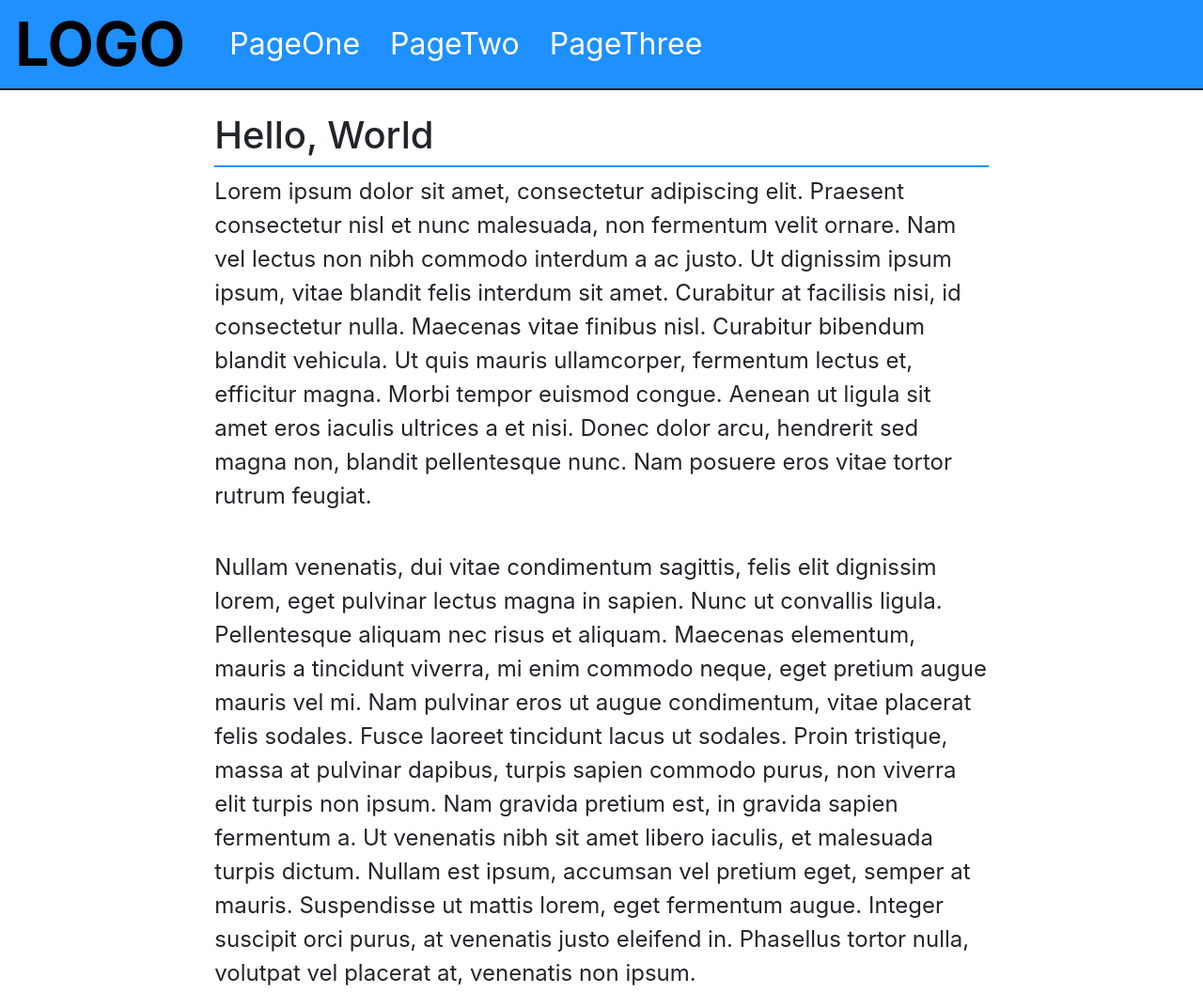
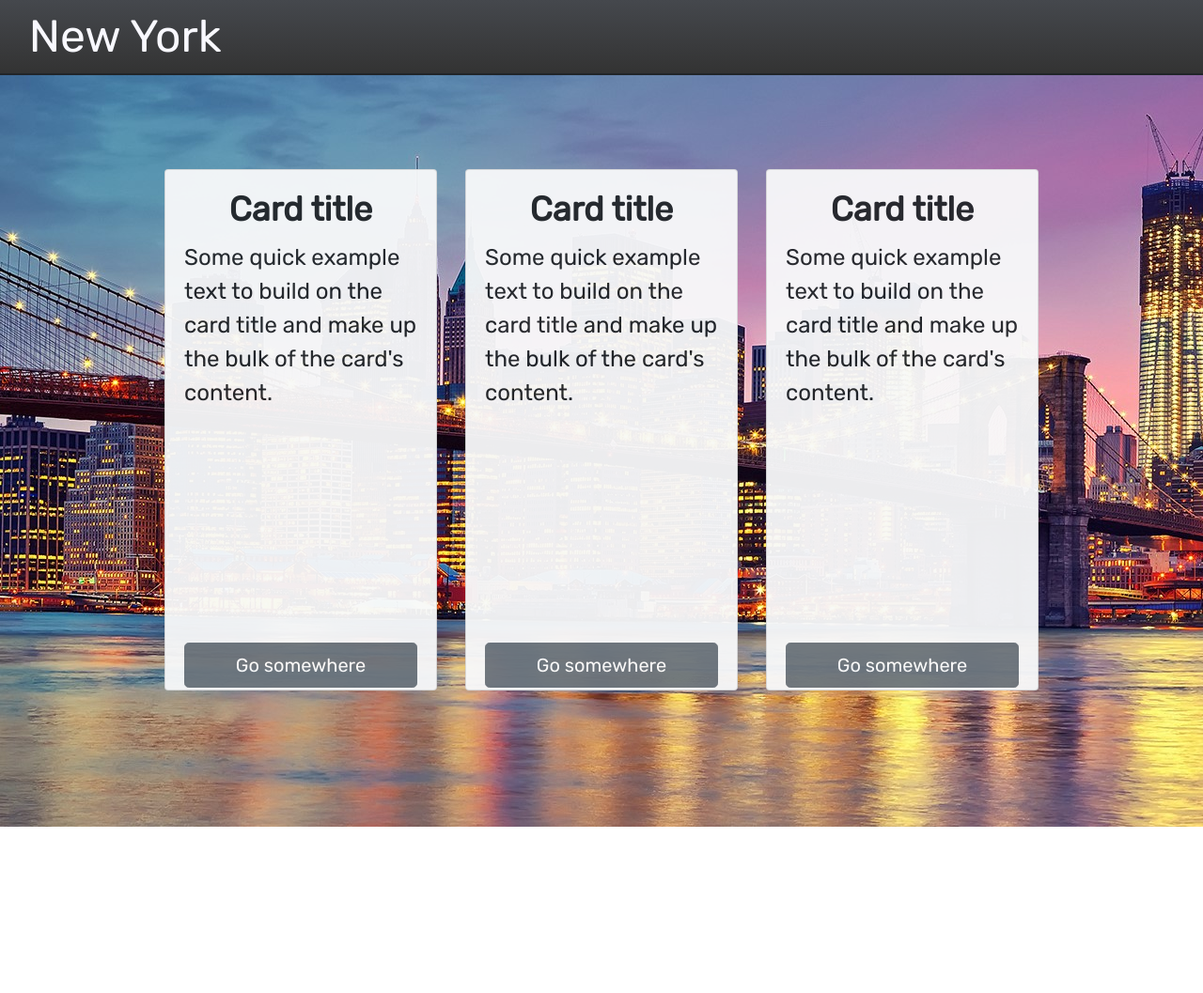
Before and after one commit to BillyF7/project0, a plain HTML site: page index.html in a window 1280 px wide. Shown: the top 1057 px of the page at 94% size. After the commit the page ends 880 px from the top, so only its background shows below. Drawn offline with nearby package versions, Linux system fonts and the light colour scheme.

Commit message:
Revamped website design and changed to a website about New York

```diff
--- a/index.html
+++ b/index.html
@@ -6,58 +6,51 @@
 
     <link rel="stylesheet" href="https://stackpath.bootstrapcdn.com/bootstrap/4.3.1/css/bootstrap.min.css" integrity="sha384-ggOyR0iXCbMQv3Xipma34MD+dH/1fQ784/j6cY/iJTQUOhcWr7x9JvoRxT2MZw1T" crossorigin="anonymous">
     <link rel="stylesheet" href="styles.css">
-    <title>My Webpage</title>
+    <link href="https://fonts.googleapis.com/css?family=Rubik&display=swap" rel="stylesheet">
+
+    <title>New York</title>
 
     <script src="https://ajax.googleapis.com/ajax/libs/jquery/3.4.0/jquery.min.js"></script>
 
-    <script type="text/javascript">
-        $(function () {
-            if (window.location.pathname) {
-                document.getElementById("navLogo").style.color = 'Black';
-            }
-        });
-    </script>
-
 </head>
 <body>
-    <div class="container-fluid">
-        <div class="row"> <!--This is the navbar-->
-            <div class="col-2 col-centered" id="firstColumn">
-                <a id="navLogo"href="index.html"><strong>LOGO</strong></a>
+    <div class="container-fluid" id="homePage">
+        <div class="row">
+            <!--This is the navbar-->
+            <div class="col-12" id="firstColumn">
+                <a id="navLogo" href="index.html">New York</a>
             </div>
-            <ul class="col-10" id="secondColumn">
-                <li><a href="pageOne.html" id="pageOne">PageOne</a></li>
-                <li><a href="pageTwo.html" id="pageTwo">PageTwo</a></li>
-                <li><a href="pageThree.html" id="pageThree">PageThree</a></li>
-            </ul>
         </div>
-        <div class="row justify-content-center">
-           <div class="col-8 col-offset-1.5">
-               <div>
-                   <h1 id="title">Hello, World</h1>
-                   <p>
-                       Lorem ipsum dolor sit amet, consectetur adipiscing elit. Praesent consectetur nisl et nunc malesuada, non fermentum velit ornare. Nam vel lectus non nibh commodo interdum a ac justo. Ut dignissim ipsum ipsum, vitae blandit felis interdum sit amet. Curabitur at facilisis nisi, id consectetur nulla. Maecenas vitae finibus nisl. Curabitur bibendum blandit vehicula. Ut quis mauris ullamcorper, fermentum lectus et, efficitur magna. Morbi tempor euismod congue. Aenean ut ligula sit amet eros iaculis ultrices a et nisi. Donec dolor arcu, hendrerit sed magna non, blandit pellentesque nunc. Nam posuere eros vitae tortor rutrum feugiat.
-                   </p>
-                   <br>
-                   <p>
-                       Nullam venenatis, dui vitae condimentum sagittis, felis elit dignissim lorem, eget pulvinar lectus magna in sapien. Nunc ut convallis ligula. Pellentesque aliquam nec risus et aliquam. Maecenas elementum, mauris a tincidunt viverra, mi enim commodo neque, eget pretium augue mauris vel mi. Nam pulvinar eros ut augue condimentum, vitae placerat felis sodales. Fusce laoreet tincidunt lacus ut sodales. Proin tristique, massa at pulvinar dapibus, turpis sapien commodo purus, non viverra elit turpis non ipsum. Nam gravida pretium est, in gravida sapien fermentum a. Ut venenatis nibh sit amet libero iaculis, et malesuada turpis dictum. Nullam est ipsum, accumsan vel pretium eget, semper at mauris. Suspendisse ut mattis lorem, eget fermentum augue. Integer suscipit orci purus, at venenatis justo eleifend in. Phasellus tortor nulla, volutpat vel placerat at, venenatis non ipsum.
-                   </p>
-                   <br>
-                   <p>
-                       Curabitur et odio vitae metus iaculis pellentesque quis a dui. Pellentesque sit amet porta magna. Quisque dignissim consectetur purus. Duis venenatis felis augue, quis posuere magna euismod quis. Morbi aliquam nunc ex, id tincidunt odio ullamcorper nec. Nunc ultricies feugiat volutpat. Duis mollis a lectus quis varius. Sed et molestie sem. Nullam volutpat nisi sed tempor eleifend. Phasellus et ipsum at nibh pellentesque congue sed et quam. Cras efficitur felis a nisi semper, a egestas felis accumsan. Nullam iaculis blandit diam sed viverra. Aenean quis turpis eget nunc volutpat vulputate sed ac magna. Sed pretium sit amet quam a tempus.
-                   </p>
-                   <br>
-                   <p>
-                       Nam turpis mauris, congue eu dictum id, rhoncus sed justo. Duis mollis felis at sem viverra, in congue nisi facilisis. Etiam lacinia sagittis aliquam. Pellentesque laoreet leo eros. Curabitur luctus finibus finibus. Ut efficitur auctor sagittis. Praesent suscipit odio iaculis tincidunt congue. Sed non sollicitudin neque. Nam non congue urna. Vivamus posuere tellus luctus nunc pellentesque, vulputate malesuada tortor efficitur. Phasellus id tellus ac risus commodo consequat ac a magna. Proin tristique ligula mattis nibh pharetra convallis.
-                   </p>
-                   <br>
-                   <p>
-                       Vestibulum tempor, purus in hendrerit dictum, enim arcu auctor nunc, non luctus augue neque sit amet arcu. Pellentesque et felis tincidunt, pretium turpis molestie, interdum magna. Fusce condimentum fermentum lorem in pharetra. Quisque posuere interdum tellus vel tempor. Morbi at mauris imperdiet, posuere odio eu, iaculis magna. Vivamus scelerisque porta turpis, et auctor ligula aliquet sit amet. Etiam dictum lacus suscipit enim ultrices gravida. Vestibulum fringilla consectetur mi in posuere. Donec eget imperdiet metus. Fusce odio libero, accumsan id ligula vitae, ullamcorper fringilla ligula. Cras laoreet ac arcu id maximus. Duis suscipit, nunc et maximus imperdiet, mi nisl tincidunt nisl, sed accumsan nibh lectus vel dolor. Curabitur euismod mi id velit feugiat rhoncus. Aliquam consequat, risus quis condimentum vehicula, neque nisl porta velit, non varius metus nulla in mauris.
-                   </p>
-               </div>
-           </div>
-        </div>
-    </div>
+            <div class="row justify-content-center h-100" id="cardRow">
+                <div class="col-3 align-self-center h-75" style="padding-bottom: 3.5%">
+                    <div class="card bg-light">
+                        <div class="card-body">
+                            <h5 class="card-title">Card title</h5>
+                            <p class="card-text">Some quick example text to build on the card title and make up the bulk of the card's content.</p>
+                            <a href="#" class="btn btn-secondary btn-lg btn-block" style="margin-top: 100%">Go somewhere</a>
+                        </div>
+                    </div>
+                </div>
+                <div class="col-3 align-self-center h-75" style="padding-bottom: 3.5%">
+                    <div class="card bg-light">
+                        <div class="card-body">
+                            <h5 class="card-title">Card title</h5>
+                            <p class="card-text">Some quick example text to build on the card title and make up the bulk of the card's content.</p>
+                            <a href="#" class="btn btn-secondary btn-lg btn-block" style="margin-top: 100%">Go somewhere</a>
+                        </div>
+                    </div>
+                </div>
+                <div class="col-3 align-self-center h-75" style="padding-bottom: 3.5%">
+                    <div class="card bg-light">
+                        <div class="card-body">
+                            <h5 class="card-title">Card title</h5>
+                            <p class="card-text">Some quick example text to build on the card title and make up the bulk of the card's content.</p>
+                            <a href="#" class="btn btn-secondary btn-lg btn-block" style="margin-top: 100%">Go somewhere</a>
+                        </div>
+                    </div>
+                </div>
+            </div>
+
 
 </body>
 </html>
--- a/styles.css
+++ b/styles.css
@@ -1,17 +1,18 @@
+
 p{
     font-size:24px;
 }
 
 #firstColumn {
-    height: 96px;
-    text-align: center;
-    font-size: 64px;
-    background-color: dodgerblue;
-    display:flex;
-    vertical-align:middle;
-    align-items:center;
-    justify-content:center;
+    height: 80px;
+    font-size: 48px;
+    background-color: #000000;
+    background-image: linear-gradient(to bottom, #45484d 0%,#333333 100%);
+    display: flex;
+    vertical-align: middle;
+    align-items: center;
     border-bottom: solid 2px;
+    font-family: 'Rubik', sans-serif;
 }
 #secondColumn {
     height: 96px;
@@ -56,3 +57,37 @@ a:hover{
     border-bottom: 2px solid;
     border-bottom-color:dodgerblue;
 }
+
+
+
+#navLogo {
+    text-align: left;
+    margin-left: 1.25%;
+    color: ghostwhite;
+}
+
+body {
+    overflow: hidden;
+    background: url(NewYork.jpg);
+    display: flex;
+}
+
+.card {
+    height: 100%;
+    opacity: .95;
+    font-family: 'Rubik', sans-serif;
+}
+
+html, body {
+    height: 100%;
+    font-family: 'Rubik', sans-serif;
+}
+
+h5 {
+    text-align: center;
+    font-size: 225%;
+    font-weight: bold;
+}
+p {
+    font-weight: lighter;
+}
```
Also changed, not shown: pageOne.html (deleted, +0 -63 lines), pageThree.html (deleted, +0 -63 lines), pageTwo.html (deleted, +0 -63 lines), NewYork.jpg (added).
